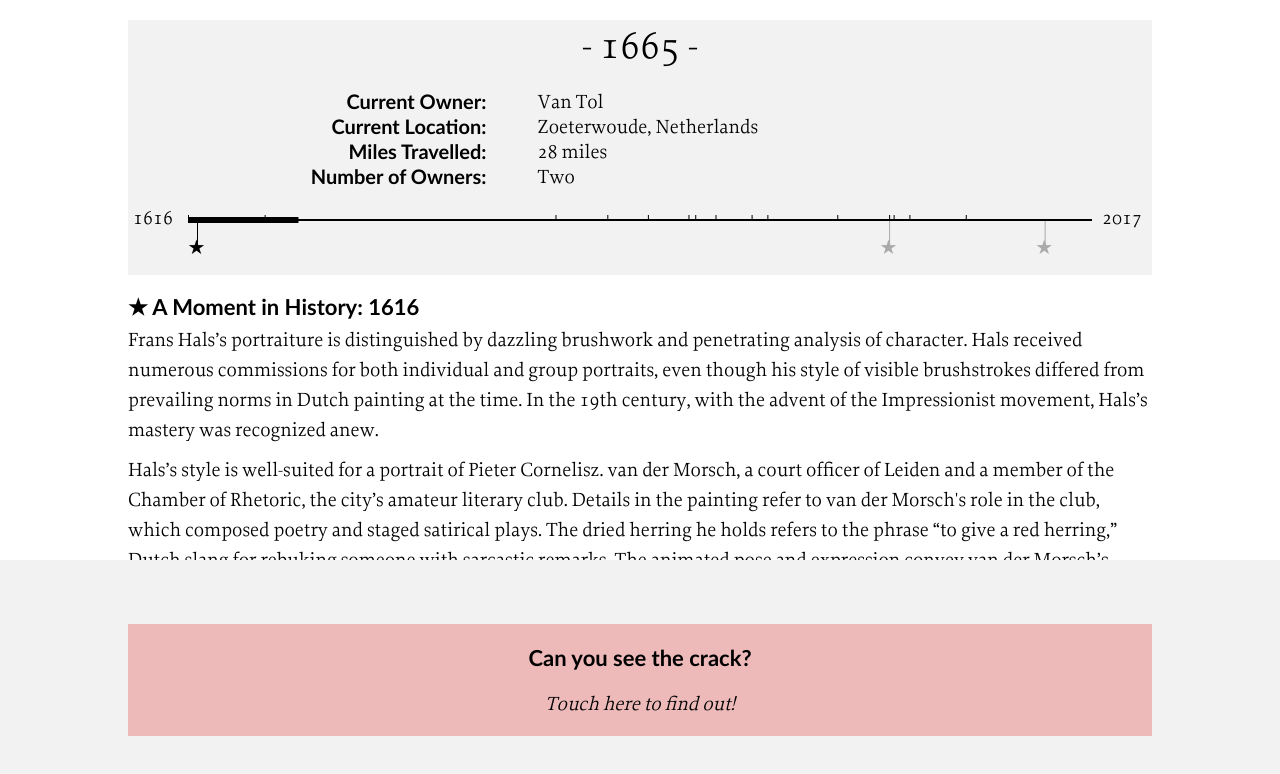
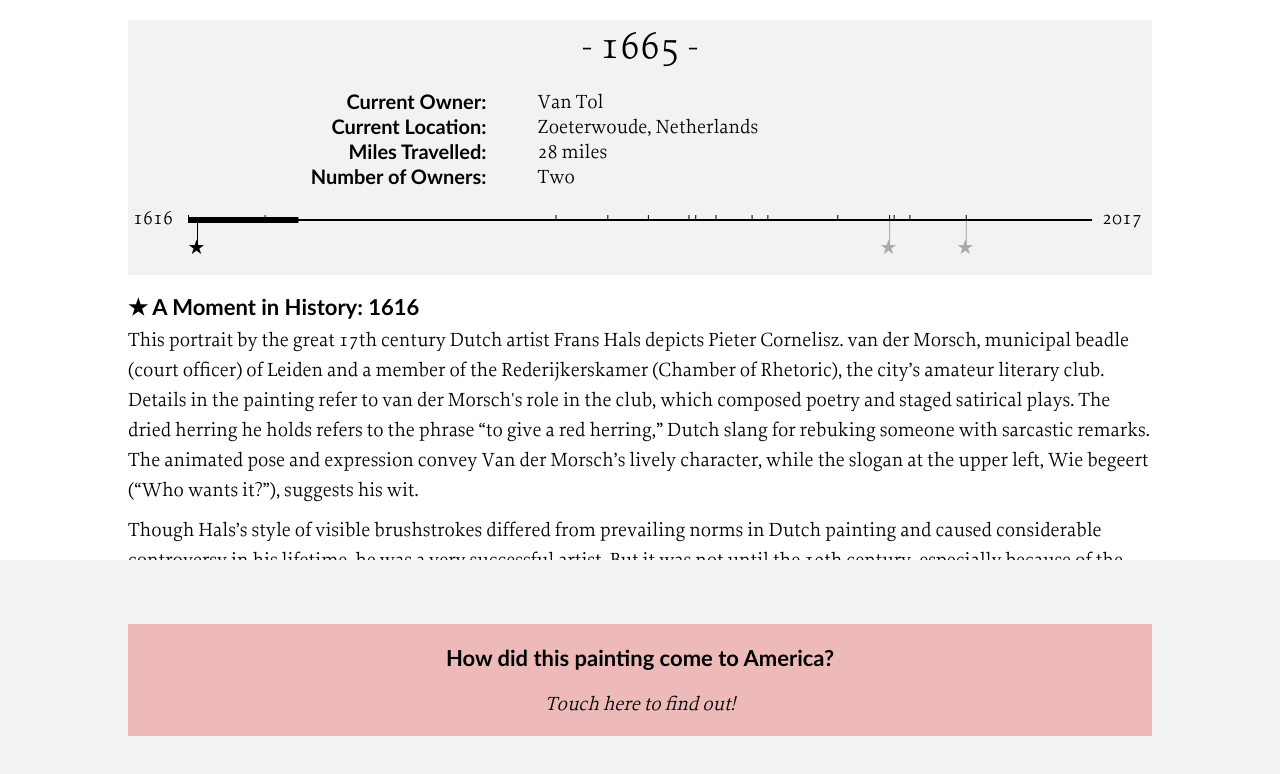
Before and after one commit to arttracks/wall_label, a React (Create React App) app: page /ipad/1 in a window 1280 px wide. Shown: the top 774 px of the page. Built offline with nearby package versions, Linux system fonts and the light colour scheme.

Commit message:
updates for show and tell

```diff
--- a/src/data/ipad_data.json
+++ b/src/data/ipad_data.json
@@ -97,20 +97,20 @@
       {
         "year": 1620,
         "yearText": "1616",
-        "tagline": "What's up with the fish?",
-        "story": "Frans Hals’s portraiture is distinguished by dazzling brushwork and penetrating analysis of character. Hals received numerous commissions for both individual and group portraits, even though his style of visible brushstrokes differed from prevailing norms in Dutch painting at the time. In the 19th century, with the advent of the Impressionist movement, Hals’s mastery was recognized anew.\nHals’s style is well-suited for a portrait of Pieter Cornelisz. van der Morsch, a court officer of Leiden and a member of the Chamber of Rhetoric, the city’s amateur literary club. Details in the painting refer to van der Morsch's role in the club, which composed poetry and staged satirical plays. The dried herring he holds refers to the phrase “to give a red herring,” Dutch slang for rebuking someone with sarcastic remarks. The animated pose and expression convey van der Morsch’s lively character, while the slogan at the upper left, Wie begeert (“Who wants it?”), suggests his wit."
+        "tagline": "Who is this man and why is he holding a herring?",
+        "story": "This portrait by the great 17th century Dutch artist Frans Hals depicts Pieter Cornelisz. van der Morsch, municipal beadle (court officer) of Leiden and a member of the Rederijkerskamer (Chamber of Rhetoric), the city’s amateur literary club. Details in the painting refer to van der Morsch's role in the club, which composed poetry and staged satirical plays. The dried herring he holds refers to the phrase “to give a red herring,” Dutch slang for rebuking someone with sarcastic remarks. The animated pose and expression convey Van der Morsch’s lively character, while the slogan at the upper left, Wie begeert (“Who wants it?”), suggests his wit.\nThough Hals’s style of visible brushstrokes differed from prevailing norms in Dutch painting and caused considerable controversy in his lifetime, he was a very successful artist. But it was not until the 19th century, especially because of the Impressionist movement, that his mastery was widely recognized."
       },
       {
         "year": 1927,
         "yearText": "1927",
-        "tagline": "Can you see the crack?",
-        "story": "In the 17th century, Dutch artists often painted on wooden panels even though painting on canvas had become popular elsewhere nearly a century earlier. When the British art dealer Sir Joseph Duveen purchased this Hals portrait from Lord Northbrook in 1927 it was still on its original panel support. By the time he sold it to the American advertising pioneer Alfred W. Erickson in 1929, it had been transferred to canvas. Such transfer, usually to stabilize a painting, is a painstaking process. It involves gradually shaving off the damaged, cracked, or infested panel and attaching the resulting thin paint layer to a specially prepared canvas. The process was used extensively in the 19th century, but it has since been largely supplanted by less severe methods of conservation."
+        "tagline": "How did this painting come to America?",
+        "story": "When the British art dealer Sir Joseph Duveen purchased this portrait from Lord Northbrook in 1927 it was still on its original panel support, though it was split in several places. A prospective wealthy American buyer, the advertising pioneer Alfred W. Erickson, offered to purchase the painting for $220,000, but only if it was transferred to canvas support to his satisfaction. This difficult conservation process (shaving successive wood layers and attaching the resulting thin paint layer to a specially-prepared canvas) was usually done to stop or prevent harm to the painted surface from a damaged panel. Though used extensively, especially in the 19th century, it has since been largely supplanted by other, less severe conservation methods. In early 1929, the transfer to canvas having been successfully completed, Mr. Erickson purchased the painting."
       },
       {
-        "year": 1996,
-        "yearText": "ca. 1996",
-        "tagline": "Can you read latin?",
-        "story": "Lorem ipsum dolor sit amet, consectetur adipiscing elit. Sed sagittis, mauris quis vulputate consequat, velit nunc vestibulum nunc, at euismod lacus nisl at urna. Phasellus porttitor arcu vestibulum tortor molestie bibendum. Nullam ut orci a mauris vestibulum dignissim sed in ligula. Vivamus non felis varius, efficitur ipsum et, scelerisque velit. Nunc sed imperdiet tellus. Pellentesque sit amet molestie turpis, sit amet rutrum nisi. In scelerisque justo sed elit faucibus, non consectetur velit venenatis. Sed feugiat diam nec ligula condimentum, quis elementum sem fringilla. Pellentesque pulvinar magna vitae lacinia lobortis.\nNullam quis augue id dui ullamcorper tristique. Donec consequat ex ex, sed vehicula felis accumsan in. Nunc aliquet fringilla enim sed rhoncus. Cras sed accumsan diam. Fusce porttitor tincidunt accumsan. Pellentesque id nibh id purus commodo pellentesque in interdum lacus."
+        "year": 1961,
+        "yearText": "1961",
+        "tagline": "How did this painting come to Pittsburgh?",
+        "story": "This portrait remained in the Erickson collection for more than 30 years. After Mr. Erickson’s death in 1936, it was inherited by his wife, Anna E. Erickson, who died in February 1961. In November of that year, the Erickson collection of two dozen paintings was sold at Parke-Bernet in New York, achieving the highest total for an art auction up to that time. The historic sale was attended by nearly 2,000 people, including several Pittsburghers, among them officials from Carnegie Institute and Sarah Mellon Scaife. Though unsuccessful in her effort to acquire the evening’s most sought-after painting, Rembrandt’s <i>Aristotle with a Bust of Homer</i>, which fetched a record for <i>any</i> painting sold up to that time, Mrs. Scaife was undeterred. She provided funds to purchase this portrait and another master work by Perugino as her and her family’s first of many magnificent gifts to the museum."
       }
     ],
     "artist": "Frans Hals",
--- a/src/touch_table/DateContext.js
+++ b/src/touch_table/DateContext.js
@@ -29,7 +29,7 @@ export default function(props) {
       let percent = ((earliest-date.year)/Math.abs(props.offset))*-1
       let opacity = dateIsAfter ? 1-percent : percent;
       if (opacity > 0.90) {
-        opacity = opacity-(opacity-.9)*10
+        opacity -= (opacity-.9)*10
       }
 
       dates.push(
--- a/src/touch_table/TouchTable.js
+++ b/src/touch_table/TouchTable.js
@@ -24,7 +24,7 @@ class TouchTable extends Component {
       this.state = {currentMoment: null};
 
       const yearCallback = year => {this.setState({currentYear: year})};
-      this.counter = new YearCounter(data.startYear,yearCallback);
+      this.counter = new YearCounter(data.startYear,.2,yearCallback);
   }
 
   componentDidMount() {
@@ -36,6 +36,22 @@ class TouchTable extends Component {
   }
 
   render() {
+
+    // let currentMoment = 0;
+    // let found = false;
+    // while (!found) {
+    //   if (data.moment[currentMoment +1]) {
+    //     let d1 = data.moment[currentMoment]
+    //     let d2 = data.moment[currentMoment+1]
+    //     let y = this.state.currentYear
+    //     if (Math.abs(d2-y) > Math.abs(d1-y)) {
+    //       found = true
+    //     } else {
+    //       currentMoment += 1;
+    //     }
+    //   } else {found = true}
+    // }
+
     return (
       <div className="TouchTable" id="table">
 
@@ -75,6 +91,7 @@ class TouchTable extends Component {
         <div className="overlay">
           <img
             src={overlay}
+            alt=""
             onClick={()=> $(".overlay").hide()}
           />
         </div>
--- a/src/touch_table/TouchTable.sass
+++ b/src/touch_table/TouchTable.sass
@@ -48,7 +48,7 @@ $CONTROL_OFFSET: 110px
     margin-top: 0
   .timeline
     position: relative
-    left: 60px
+    left: 0px
     top: -12px
 
 .current_date
--- a/src/utils/year_counter.js
+++ b/src/utils/year_counter.js
@@ -1,7 +1,8 @@
 class YearCounter {
 
-  constructor(startYear, updateCallback) {
+  constructor(startYear, speed, updateCallback) {
     this.startYear = startYear;
+    this.speed = speed;
     this.currentYear = startYear-1;
     this.timeoutId = null;
     this.endYear = new Date().getFullYear();
@@ -26,7 +27,7 @@ class YearCounter {
   // Private methods
   //----------------------------------------------------------------------------
   _countUp() {
-    this.timeoutId = setTimeout(this._incrementYear.bind(this), 100)
+    this.timeoutId = setTimeout(this._incrementYear.bind(this), this.speed*1000)
   }
 
   _incrementYear() {
--- a/src/wall_label/Dashboard.js
+++ b/src/wall_label/Dashboard.js
@@ -21,7 +21,7 @@ class Dashboard extends Component {
 
       const startYear = this.props.objectData.startYear;
       const yearCallback = year => {this.setState({currentYear: year})};
-      this.counter = new YearCounter(startYear,yearCallback);
+      this.counter = new YearCounter(startYear,0.1,yearCallback);
   }
 
   componentDidMount() {
```
Also changed, not shown: src/data/table_data.json (line endings or trailing spaces).
